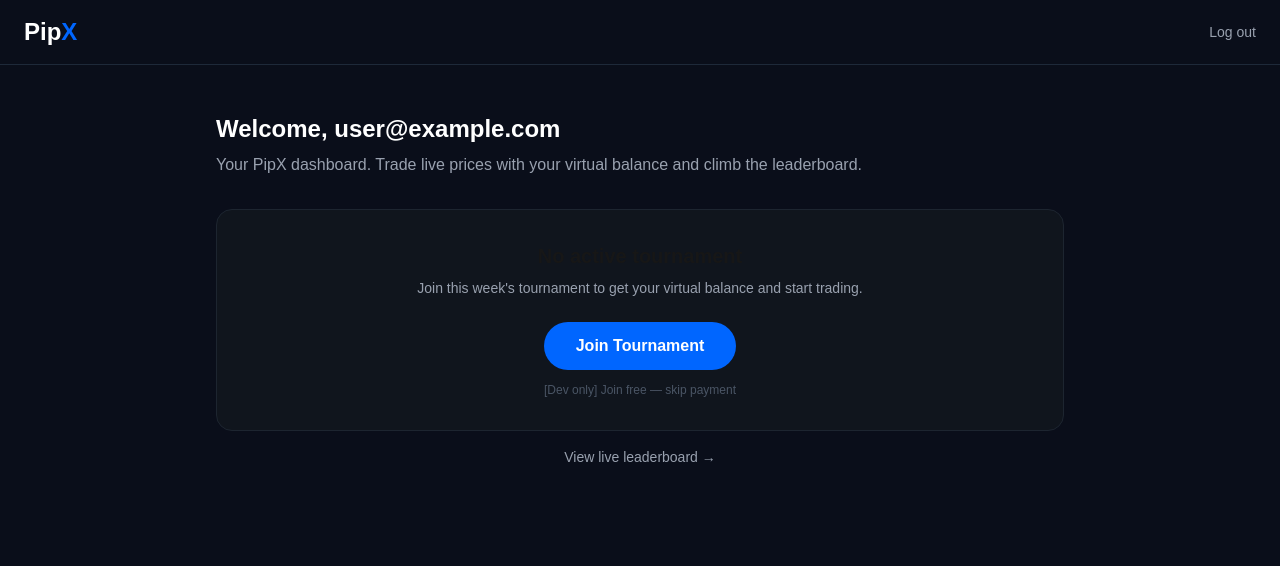
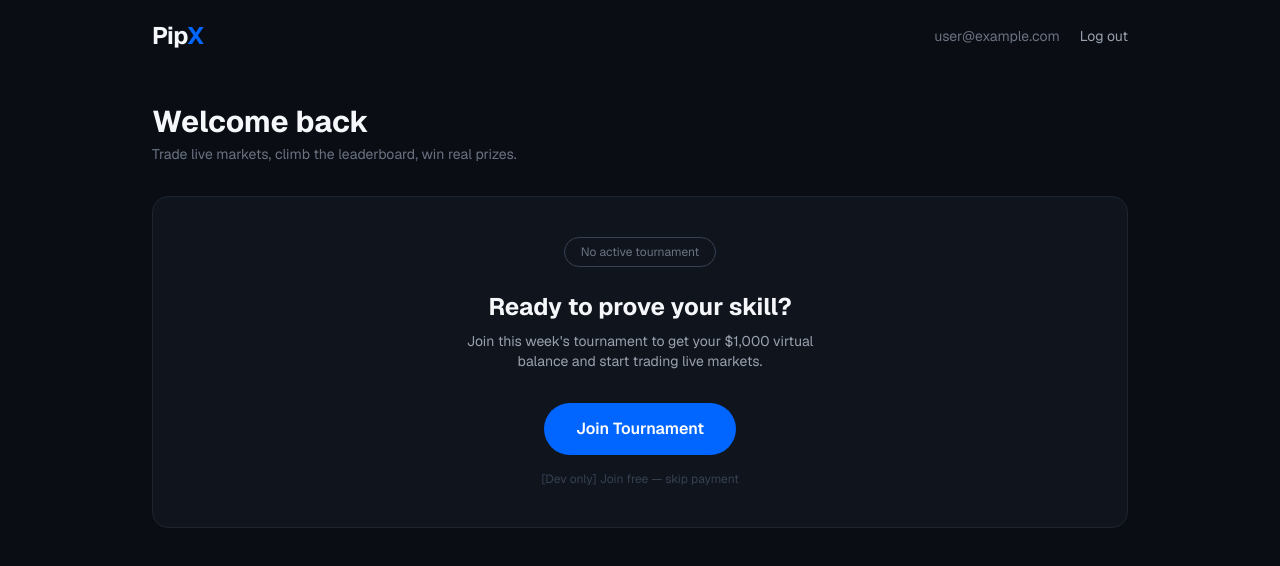
Before and after one commit to CodeWithNaitik-CU/pipx-v2, a Next.js app: page /dashboard in a window 1280 px wide. Shown: the top 566 px of the page. Built offline with nearby package versions, Linux system fonts and the light colour scheme; no server answers; the database is empty; sample sign-in values are in the browser's storage.

Commit message:
Redesign dashboard with equity hero card and secure dev bypass

```diff
--- a/app/api/dev-join-tournament/route.ts
+++ b/app/api/dev-join-tournament/route.ts
@@ -7,7 +7,7 @@ const ALLOWED_TEST_EMAILS = ["test@gmail.com", "test2@pipx.com", "realtest@gmail
 
 export async function POST(req: NextRequest) {
   try {
-    const { uid, email } = await req.json();
+    const { uid, email, devSecret } = await req.json();
 
     if (!uid || !email) {
       return NextResponse.json({ error: "Missing user info" }, { status: 400 });
@@ -15,6 +15,10 @@ export async function POST(req: NextRequest) {
 
     if (!ALLOWED_TEST_EMAILS.includes(email)) {
       return NextResponse.json({ error: "Not authorized for free entry" }, { status: 403 });
+    }
+
+    if (devSecret !== process.env.DEV_BYPASS_SECRET) {
+      return NextResponse.json({ error: "Invalid dev secret" }, { status: 403 });
     }
 
     const tournamentId = getCurrentTournamentId();
--- a/app/dashboard/page.tsx
+++ b/app/dashboard/page.tsx
@@ -12,6 +12,7 @@ export default function DashboardPage() {
   const [checkingAuth, setCheckingAuth] = useState(true);
   const [payingLoading, setPayingLoading] = useState(false);
   const [profile, setProfile] = useState<any>(null);
+  const [tournament, setTournament] = useState<any>(null);
   const router = useRouter();
 
   useEffect(() => {
@@ -31,6 +32,20 @@ export default function DashboardPage() {
 
     return () => unsubscribe();
   }, [router]);
+
+  useEffect(() => {
+    if (!profile?.currentTournamentId || !user) return;
+
+    const participantRef = ref(
+      db,
+      `tournaments/${profile.currentTournamentId}/participants/${user.uid}`
+    );
+    const unsubscribe = onValue(participantRef, (snapshot) => {
+      setTournament(snapshot.val());
+    });
+
+    return () => unsubscribe();
+  }, [profile?.currentTournamentId, user]);
 
   const handleLogout = async () => {
     await signOut(auth);
@@ -71,7 +86,11 @@ export default function DashboardPage() {
       const res = await fetch("/api/dev-join-tournament", {
         method: "POST",
         headers: { "Content-Type": "application/json" },
-        body: JSON.stringify({ uid: user.uid, email: user.email }),
+        body: JSON.stringify({
+          uid: user.uid,
+          email: user.email,
+          devSecret: process.env.NEXT_PUBLIC_DEV_BYPASS_SECRET,
+        }),
       });
 
       const data = await res.json();
@@ -92,63 +111,124 @@ export default function DashboardPage() {
 
   if (checkingAuth) {
     return (
-      <main className="min-h-screen bg-[#0A0E1A] flex items-center justify-center">
+      <main className="min-h-screen bg-[#0A0E14] flex items-center justify-center">
         <span className="w-8 h-8 border-2 border-gray-700 border-t-[#0066FF] rounded-full animate-spin" />
       </main>
     );
   }
 
+  const equity = tournament?.currentEquity ?? null;
+  const startingBalance = tournament?.startingBalance ?? 1000;
+  const pnl = equity !== null ? equity - startingBalance : 0;
+  const pnlPercent = equity !== null ? (pnl / startingBalance) * 100 : 0;
+  const isProfit = pnl >= 0;
+
   return (
-    <main className="min-h-screen bg-[#0A0E1A]">
-      {/* Top Nav */}
-      <nav className="border-b border-gray-800 px-6 py-4 flex items-center justify-between">
-        <h1 className="text-2xl font-bold text-white">
+    <main className="min-h-screen bg-[#0A0E14] text-[#F5F7FA] font-sans">
+      {/* Nav */}
+      <nav className="flex items-center justify-between px-6 py-5 max-w-5xl mx-auto">
+        <h1 className="font-display text-2xl font-bold tracking-tight">
           Pip<span className="text-[#0066FF]">X</span>
         </h1>
+        <div className="flex items-center gap-5">
+          <span className="text-sm text-gray-500 hidden sm:inline">{user?.email}</span>
           <button
             onClick={handleLogout}
             className="text-sm text-gray-400 hover:text-white transition"
           >
             Log out
           </button>
+        </div>
       </nav>
 
-      {/* Content */}
-      <div className="max-w-4xl mx-auto px-6 py-12">
-        <h2 className="text-2xl font-semibold text-white mb-2">
-          Welcome, {user?.email}
+      <div className="max-w-5xl mx-auto px-6 py-8">
+        {/* Greeting */}
+        <div className="mb-8">
+          <h2 className="font-display text-3xl font-bold mb-1">
+            Welcome back{profile?.username ? `, ${profile.username}` : ""}
           </h2>
-        <p className="text-gray-400 mb-8">
-          Your PipX dashboard. Trade live prices with your virtual balance and climb the leaderboard.
+          <p className="text-gray-500 text-sm">
+            Trade live markets, climb the leaderboard, win real prizes.
           </p>
+        </div>
 
         {profile?.currentTournamentId ? (
-          <div className="bg-[#10151D] border border-[#16E39B]/30 rounded-2xl p-8 text-center">
-            <h3 className="font-display text-xl font-bold mb-2 text-[#16E39B]">
-              You're in this week's tournament
-            </h3>
-            <p className="text-gray-400 text-sm mb-6">
-              Start trading now with your $1,000 virtual balance.
+          <>
+            {/* Equity hero card */}
+            <div className="bg-[#10151D] border border-[#1D2530] rounded-2xl p-8 mb-6">
+              <div className="flex flex-col md:flex-row md:items-end md:justify-between gap-6">
+                <div>
+                  <p className="font-mono-num text-xs text-[#16E39B] mb-3 tracking-widest flex items-center gap-2">
+                    <span className="w-1.5 h-1.5 rounded-full bg-[#16E39B] animate-pulse" />
+                    ACTIVE TOURNAMENT
                   </p>
+                  <p className="text-gray-500 text-sm mb-1">Current Equity</p>
+                  <p className="font-mono-num text-5xl font-bold">
+                    {equity !== null ? `$${equity.toFixed(2)}` : "..."}
+                  </p>
+                  {equity !== null && (
+                    <p
+                      className={`font-mono-num text-sm font-semibold mt-2 ${
+                        isProfit ? "text-[#16E39B]" : "text-[#FF4757]"
+                      }`}
+                    >
+                      {isProfit ? "+" : ""}${pnl.toFixed(2)} ({isProfit ? "+" : ""}
+                      {pnlPercent.toFixed(2)}%)
+                    </p>
+                  )}
+                </div>
+                <div className="flex gap-3">
                   <Link
                     href="/trade"
-              className="bg-[#16E39B] hover:bg-[#12C588] text-black font-semibold px-8 py-3 rounded-full transition inline-block"
+                    className="bg-[#16E39B] hover:bg-[#12C588] text-black font-semibold px-6 py-3 rounded-full transition text-center"
                   >
                     Start Trading
                   </Link>
+                  <Link
+                    href="/leaderboard"
+                    className="border border-gray-700 hover:border-gray-500 font-semibold px-6 py-3 rounded-full transition text-center"
+                  >
+                    Leaderboard
+                  </Link>
                 </div>
+              </div>
+            </div>
+
+            {/* Quick stats row */}
+            <div className="grid grid-cols-2 md:grid-cols-3 gap-4">
+              <div className="bg-[#10151D] border border-[#1D2530] rounded-xl p-5">
+                <p className="text-gray-500 text-xs mb-1">Starting Balance</p>
+                <p className="font-mono-num text-lg font-bold">${startingBalance.toFixed(2)}</p>
+              </div>
+              <div className="bg-[#10151D] border border-[#1D2530] rounded-xl p-5">
+                <p className="text-gray-500 text-xs mb-1">Rank</p>
+                <p className="font-mono-num text-lg font-bold">
+                  {tournament?.rank ? `#${tournament.rank}` : "—"}
+                </p>
+              </div>
+              <div className="bg-[#10151D] border border-[#1D2530] rounded-xl p-5 col-span-2 md:col-span-1">
+                <p className="text-gray-500 text-xs mb-1">Tournament</p>
+                <p className="font-mono-num text-sm font-bold truncate">
+                  {profile.currentTournamentId}
+                </p>
+              </div>
+            </div>
+          </>
         ) : (
-          <div className="bg-[#10151D] border border-[#1D2530] rounded-2xl p-8 text-center">
-            <h3 className="font-display text-xl font-bold mb-2">
+          <div className="bg-[#10151D] border border-[#1D2530] rounded-2xl p-10 text-center">
+            <div className="inline-flex items-center gap-2 font-mono-num text-xs text-gray-500 border border-gray-700 rounded-full px-4 py-1.5 mb-6">
               No active tournament
+            </div>
+            <h3 className="font-display text-2xl font-bold mb-2">
+              Ready to prove your skill?
             </h3>
-            <p className="text-gray-400 text-sm mb-6">
-              Join this week's tournament to get your virtual balance and start trading.
+            <p className="text-gray-400 text-sm mb-8 max-w-sm mx-auto">
+              Join this week's tournament to get your $1,000 virtual balance and start trading live markets.
             </p>
             <button
               onClick={handleJoinTournament}
               disabled={payingLoading}
-              className="bg-[#0066FF] hover:bg-[#0052CC] disabled:bg-gray-700 disabled:cursor-not-allowed text-white font-semibold px-8 py-3 rounded-full transition"
+              className="bg-[#0066FF] hover:bg-[#0052CC] disabled:bg-gray-700 disabled:cursor-not-allowed text-white font-semibold px-8 py-3.5 rounded-full transition"
             >
               {payingLoading ? "Redirecting..." : "Join Tournament"}
             </button>
@@ -156,19 +236,12 @@ export default function DashboardPage() {
             <button
               onClick={handleDevJoinFree}
               disabled={payingLoading}
-              className="mt-3 block mx-auto text-xs text-gray-600 hover:text-gray-400 transition"
+              className="mt-4 block mx-auto text-xs text-gray-700 hover:text-gray-500 transition"
             >
               [Dev only] Join free — skip payment
             </button>
           </div>
         )}
-
-        <Link
-          href="/leaderboard"
-          className="block mt-4 text-center text-sm text-gray-400 hover:text-white transition"
-        >
-          View live leaderboard →
-        </Link>
       </div>
     </main>
   );
```
Lines whose indentation alone changed are shown as unchanged.
